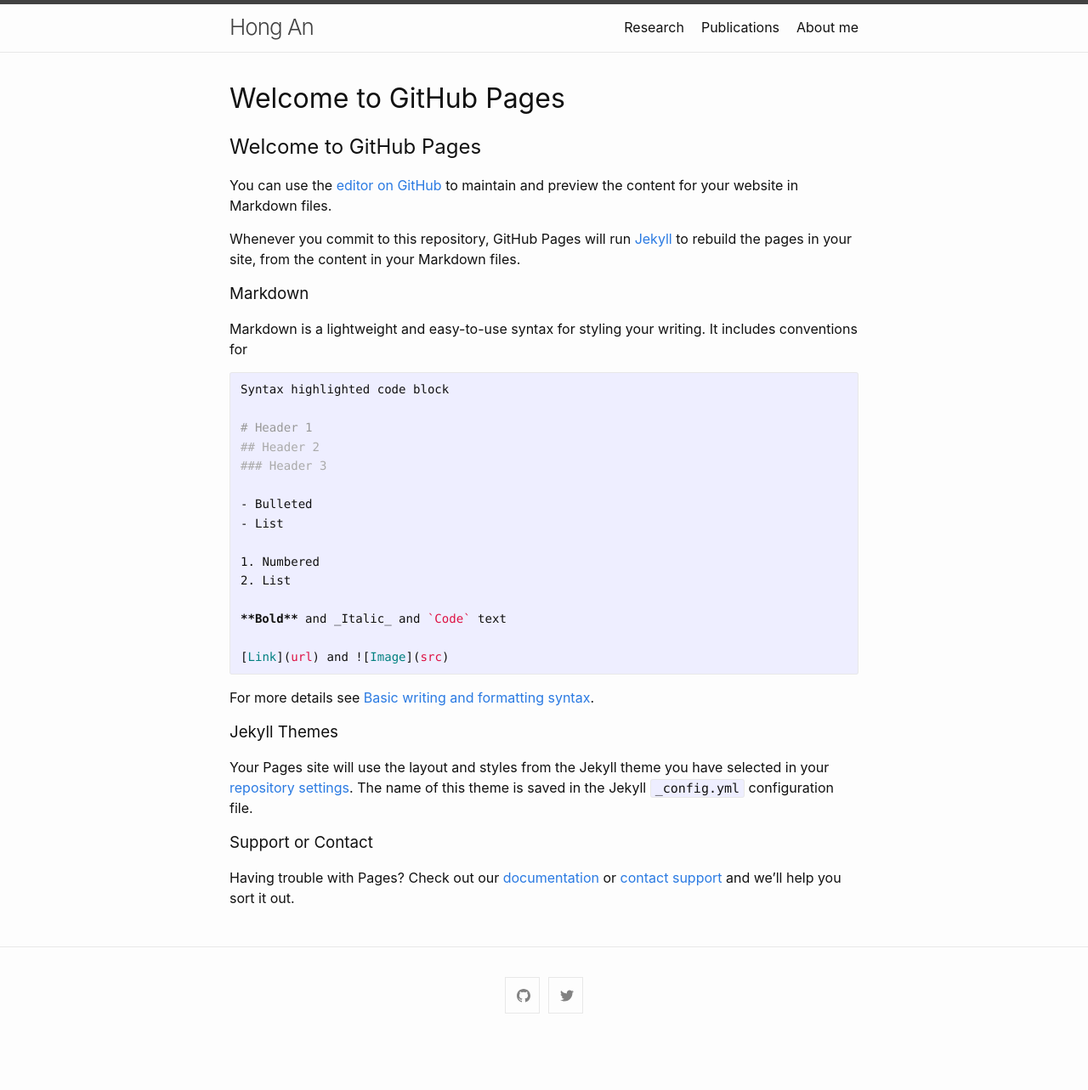
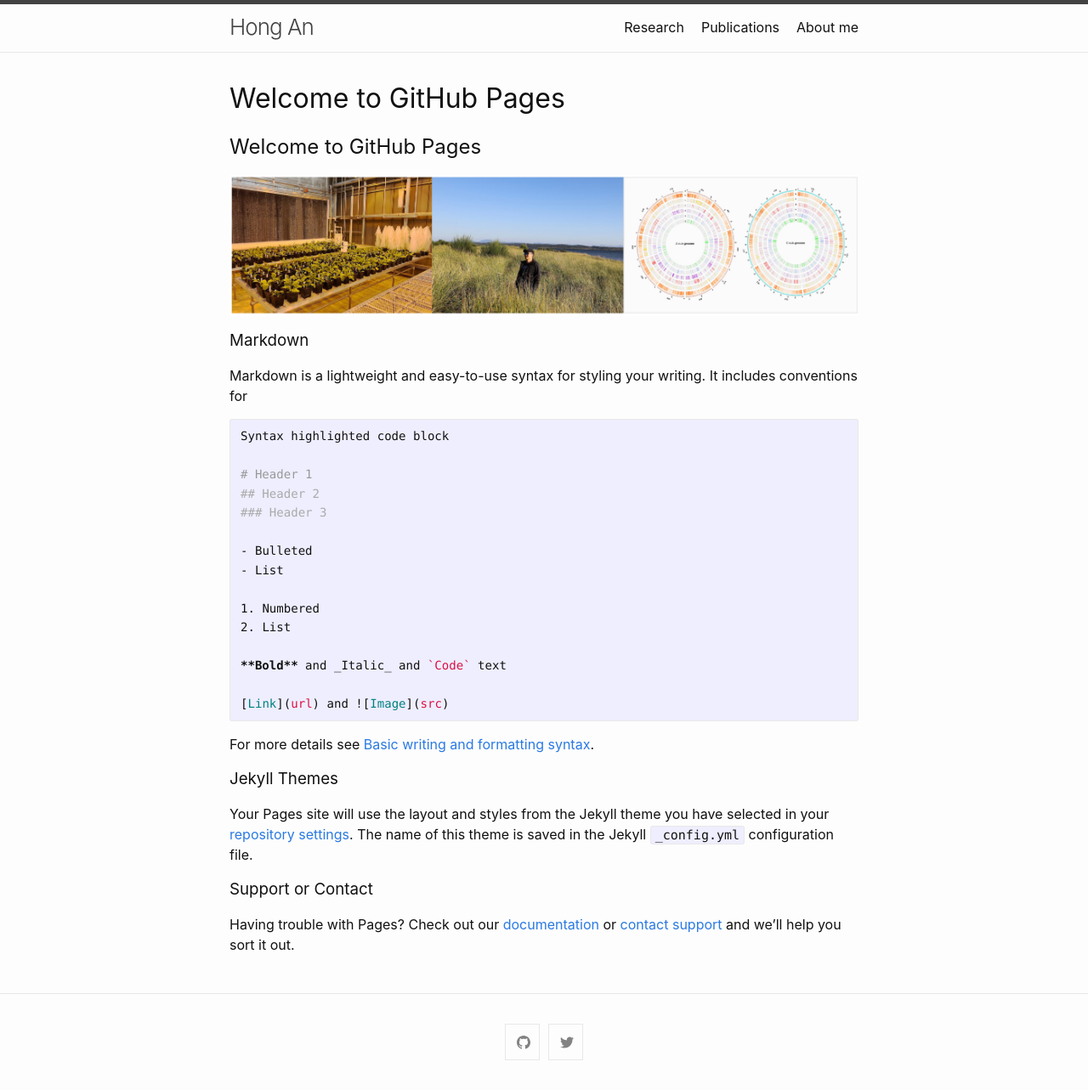
Before and after one commit to anhong11/anhong11.github.io, a Jekyll site: the page built from index.md, in a window 1280 px wide. Shown: the whole page at 85% size. Built offline with Jekyll 4.4.1, drawn with Linux system fonts in a browser that asks for light colours; our own code applies the rules of GitHub Pages for plain Markdown files; before the commit the page ends 1228 px from its top, so only the background shows below that.

Commit message:
Update index.md

```diff
--- a/index.md
+++ b/index.md
@@ -1,8 +1,6 @@
 ## Welcome to GitHub Pages
 
-You can use the [editor on GitHub](https://github.com/anhong11/anhong11.github.io/edit/main/index.md) to maintain and preview the content for your website in Markdown files.
-
-Whenever you commit to this repository, GitHub Pages will run [Jekyll](https://jekyllrb.com/) to rebuild the pages in your site, from the content in your Markdown files.
+![](figures/fig1.jpg)
 
 ### Markdown
 
```
